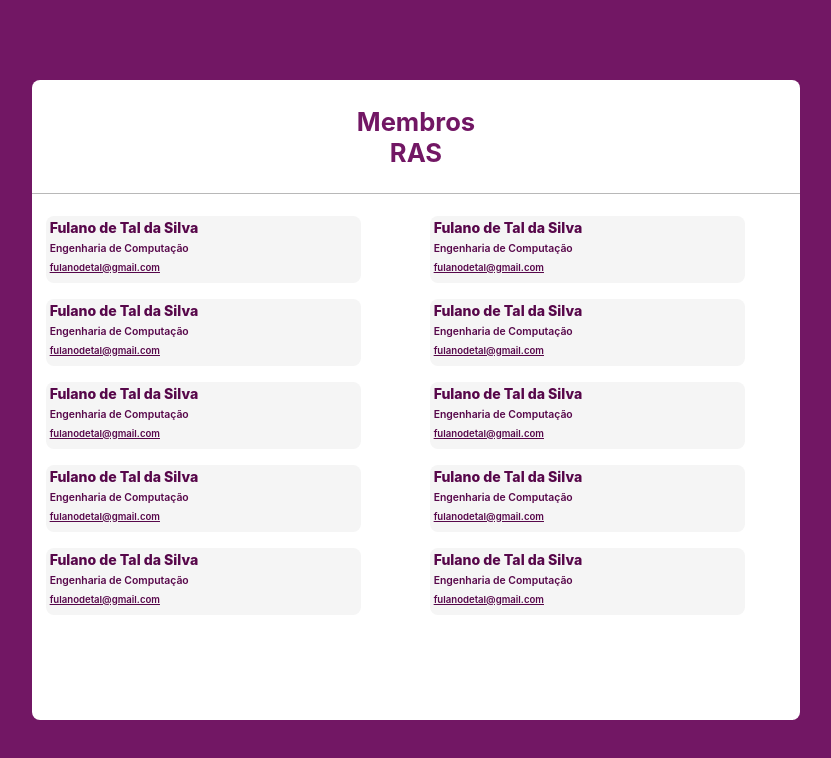
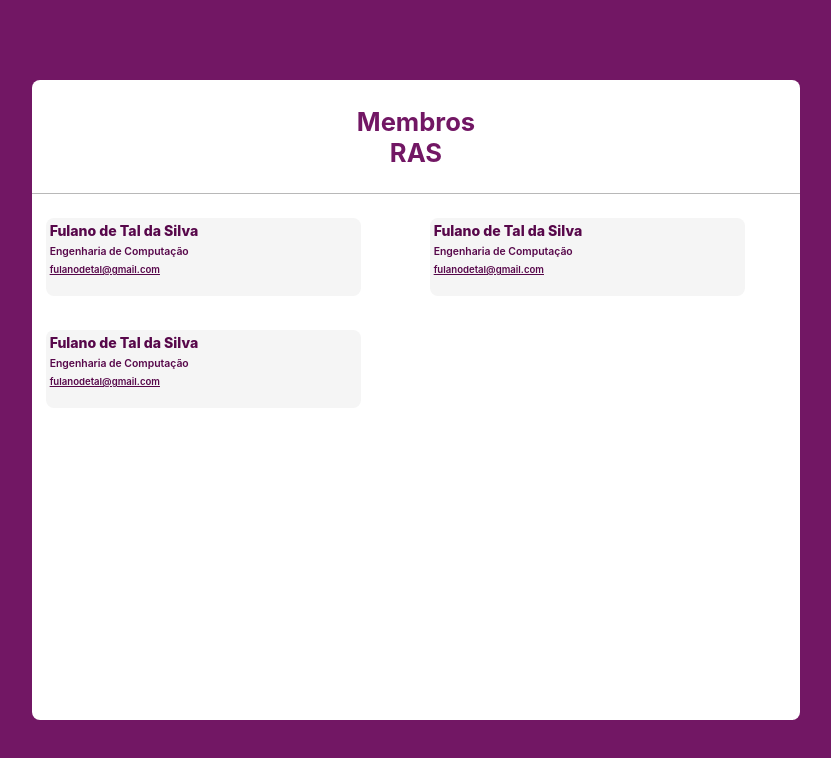
Before and after one commit to FelipeArtur/ras-manager-web, a React (Create React App) app: page /membros in a window 1280 px wide. Shown: the top 758 px of the page, without its empty margins (224-1055 px from the left). Built offline with nearby package versions, Linux system fonts and the light colour scheme.

Commit message:
Grid MembrosRAS

```diff
--- a/src/modules/catalogo/MembrosRAS/MembrosRAS.js
+++ b/src/modules/catalogo/MembrosRAS/MembrosRAS.js
@@ -28,41 +28,6 @@ export default class MembrosRAS extends React.Component {
                 class="Engenharia de Computação"
                 email="fulanodetal@gmail.com"
                 />
-                <MembroCard
-                name="Fulano de Tal da Silva"
-                class="Engenharia de Computação"
-                email="fulanodetal@gmail.com"
-                />
-                <MembroCard
-                name="Fulano de Tal da Silva"
-                class="Engenharia de Computação"
-                email="fulanodetal@gmail.com"
-                />
-                <MembroCard
-                name="Fulano de Tal da Silva"
-                class="Engenharia de Computação"
-                email="fulanodetal@gmail.com"
-                />
-                <MembroCard
-                name="Fulano de Tal da Silva"
-                class="Engenharia de Computação"
-                email="fulanodetal@gmail.com"
-                />
-                <MembroCard
-                name="Fulano de Tal da Silva"
-                class="Engenharia de Computação"
-                email="fulanodetal@gmail.com"
-                />
-                <MembroCard
-                name="Fulano de Tal da Silva"
-                class="Engenharia de Computação"
-                email="fulanodetal@gmail.com"
-                />
-                <MembroCard
-                name="Fulano de Tal da Silva"
-                class="Engenharia de Computação"
-                email="fulanodetal@gmail.com"
-                />
                 </>
             }
             >
--- a/src/modules/catalogo/MembrosRAS/components/MembroCard.css
+++ b/src/modules/catalogo/MembrosRAS/components/MembroCard.css
@@ -2,10 +2,10 @@
     background-color: rgb(245, 245, 245);
     border-radius: 8px;
     max-height: 100%;
-    height: 60px;
+    height: 70px;
     width: 80%;
-    margin-top: 2%;
-    margin-bottom: 2%;
+    margin-top: 10px;
+    margin-bottom: 10px;
     display: flex;
     flex-direction: column;
     align-items: flex-start;
--- a/src/modules/catalogo/components/BaseCatalogo.css
+++ b/src/modules/catalogo/components/BaseCatalogo.css
@@ -28,7 +28,9 @@
 }
 
 .cards-view {
-    height: 400px;
+    height: 70%;
+    max-height: 100%;
+    min-height: 70%;
     width: 100%;
     padding: 1.8%;
     display: grid;
```
